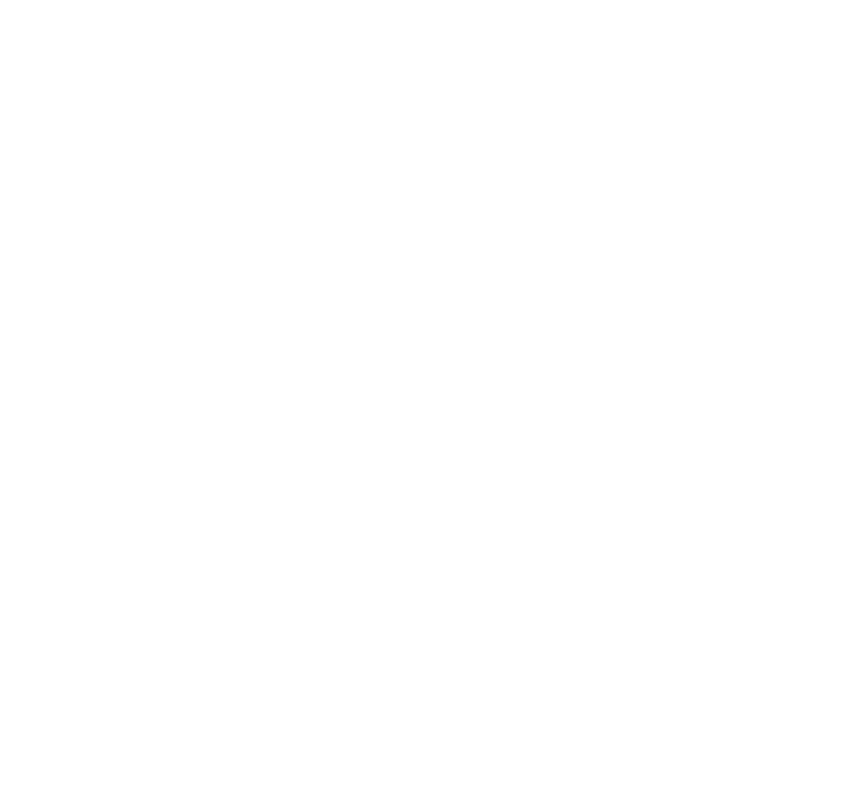
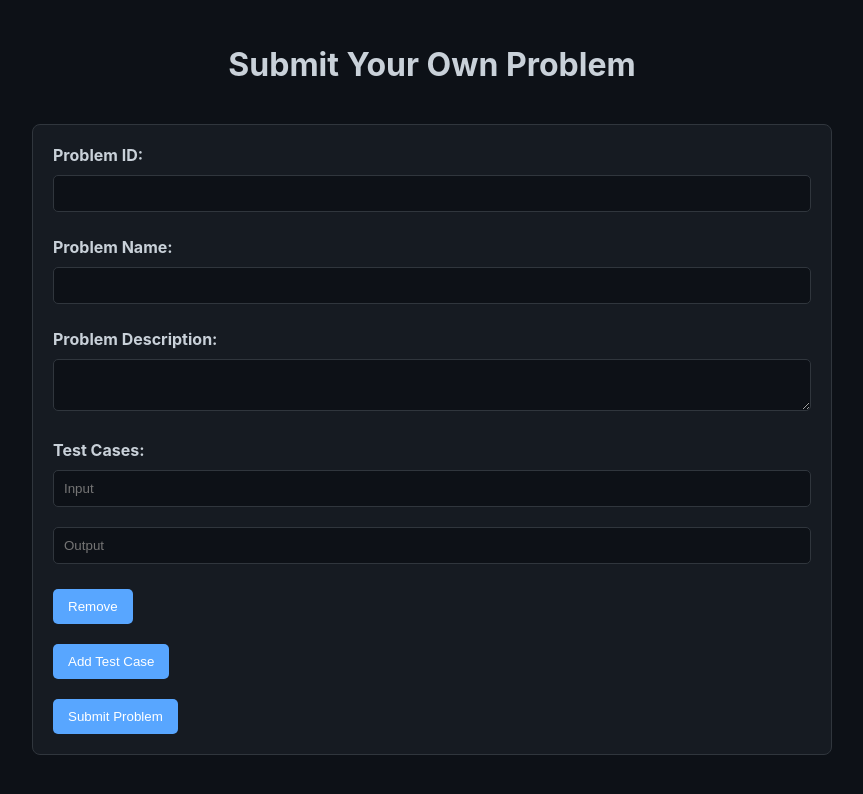
Before and after one commit to A-Sumit/CodeRush, a React (Create React App) app in the folder frontend/code-editor/: page /add-problem in a window 1280 px wide. Before the commit this address had no page. Shown: the top 794 px of the page, without its empty margins (208-1071 px from the left). Built offline with nearby package versions, Linux system fonts and the light colour scheme.

Commit message:
moved problem creation to new page

```diff
--- a/frontend/code-editor/src/App.js
+++ b/frontend/code-editor/src/App.js
@@ -1,9 +1,9 @@
-// App.js
 import React from 'react';
 import { BrowserRouter as Router, Route, Routes } from 'react-router-dom';
 import Homepage from './components/homepage/Homepage.js';
 import CodeEditor from './components/playground/codeEditor.jsx';
 import QuestionPage from './components/questions/QuestionPage.js';
+import AddProblemPage from './components/AddProblemPage/AddProblemPage.js';
 
 function App() {
   return (
@@ -12,8 +12,10 @@
         <Route path="/" element={<Homepage />} />
         <Route path="/coding-app" element={<CodeEditor />} />
         <Route path="/question/:problemID" element={<QuestionPage />} />
+        <Route path="/add-problem" element={<AddProblemPage />} /> {/* Updated to use element */}
       </Routes>
     </Router>
   );
 }
+
 export default App;
--- /dev/null
+++ b/frontend/code-editor/src/components/AddProblemPage/AddProblemPage.css
@@ -0,0 +1,61 @@
+/* AddProblemPage.css */
+.add-problem-container {
+    display: flex;
+    flex-direction: column;
+    justify-content: center;
+    align-items: center;
+    height: 100vh; /* Full height of the viewport */
+    width: 100vw; /* Full width of the viewport */
+    background-color: #0d1117; /* Dark background to match your theme */
+    color: #c9d1d9; /* Light text color */
+  }
+
+  form {
+    width: 80%; /* Adjust width as needed, e.g., 80% of the viewport width */
+    max-width: 800px; /* Limit the maximum width for larger screens */
+    padding: 20px;
+    border-radius: 8px;
+    background-color: #161b22; /* Dark background for the form */
+    border: 1px solid #30363d; /* Darker border for the form */
+    color: #c9d1d9; /* Light text color for the form */
+  }
+
+  form label {
+    display: block;
+    margin-bottom: 5px;
+    font-weight: bold;
+    color: #c9d1d9; /* Light text color for labels */
+  }
+
+  form input, form textarea {
+    width: 100%;
+    padding: 10px;
+    margin-top: 5px;
+    margin-bottom: 15px;
+    box-sizing: border-box;
+    background-color: #0d1117; /* Dark background for inputs and textarea */
+    color: #c9d1d9; /* Light text color */
+    border: 1px solid #30363d; /* Darker border */
+    border-radius: 5px;
+  }
+
+  form button {
+    margin-top: 10px;
+    padding: 10px 15px;
+    cursor: pointer;
+    background-color: #58a6ff; /* Button background */
+    color: #ffffff; /* Button text */
+    border: none;
+    border-radius: 5px;
+    transition: background-color 0.3s;
+  }
+
+  form button:hover {
+    background-color: #1f6feb; /* Darker blue on hover */
+  }
+
+  .add-problem-container h1 {
+    text-align: center;
+    margin-bottom: 20px;
+    color: #c9d1d9;
+  }
--- /dev/null
+++ b/frontend/code-editor/src/components/AddProblemPage/AddProblemPage.js
@@ -0,0 +1,80 @@
+// AddProblemPage.js
+import React from 'react';
+import { useForm, useFieldArray } from 'react-hook-form';
+import axios from 'axios';
+import './AddProblemPage.css';
+
+function AddProblemPage() {
+  const { register, handleSubmit, control, reset } = useForm({
+    defaultValues: {
+      testcases: [{ input: '', output: '' }],
+    },
+  });
+
+  const { fields, append, remove } = useFieldArray({
+    control,
+    name: 'testcases',
+  });
+
+  const onSubmit = data => {
+    axios.post('http://localhost:8080/api/setproblem', data)
+      .then(response => {
+        reset();  // Reset form after submission
+        alert('Problem added successfully!');
+      })
+      .catch(error => {
+        console.error('Error creating problem:', error);
+      });
+  };
+
+  return (
+    <div className="add-problem-container">
+      <h1>Submit Your Own Problem</h1>
+      <form onSubmit={handleSubmit(onSubmit)}>
+        <div>
+          <label>Problem ID:</label>
+          <input {...register('problemId')} required />
+        </div>
+        <div>
+          <label>Problem Name:</label>
+          <input {...register('title')} required />
+        </div>
+        <div>
+          <label>Problem Description:</label>
+          <textarea {...register('description')} required />
+        </div>
+
+        <div>
+          <label>Test Cases:</label>
+          {fields.map((field, index) => (
+            <div key={field.id}>
+              <input
+                placeholder="Input"
+                {...register(`testcases.${index}.input`)}
+                required
+              />
+              <input
+                placeholder="Output"
+                {...register(`testcases.${index}.output`)}
+                required
+              />
+              <button type="button" onClick={() => remove(index)}>
+                Remove
+              </button>
+            </div>
+          ))}
+          <button
+            type="button"
+            onClick={() => append({ input: '', output: '' })}
+          >
+            Add Test Case
+          </button>
+        </div>
+
+        <button type="submit">Submit Problem</button>
+      </form>
+    </div>
+  );
+}
+
+export default AddProblemPage;
--- a/frontend/code-editor/src/components/homepage/Homepage.css
+++ b/frontend/code-editor/src/components/homepage/Homepage.css
@@ -13,9 +13,30 @@
   background-color: #161b22;
   color: #c9d1d9;
   padding: 20px;
-    text-align: center;
-    align-items: top;
+  display: flex;
+  justify-content: space-between;
+  align-items: center;
   box-shadow: 0 2px 6px rgba(0, 0, 0, 0.5);
+}
+
+.header-buttons {
+  display: flex;
+  gap: 10px;
+}
+
+.access-button, .add-problem-button {
+  display: inline-block;
+  padding: 10px 20px;
+  background-color: #58a6ff;
+  color: #ffffff;
+  text-decoration: none;
+  border-radius: 8px;
+  font-size: 16px;
+  transition: background-color 0.3s;
+}
+
+.access-button:hover, .add-problem-button:hover {
+  background-color: #1f6feb;
 }
 
 .homepage-main {
@@ -26,48 +47,25 @@
   flex-wrap: wrap;
   gap: 20px;
   padding: 20px;
-    /* flex: 1; */
-    /* padding: 20px; */
 }
-  .problems-list, .create-problem-form {
+
+.problems-list {
   flex: 1;
-    min-width: 300px; /* Adjust this to fit your layout */
-    max-width: 45%;   /* Prevents the sections from becoming too wide */
+  min-width: 300px;
+  max-width: 45%;
 }
-  .questions-section {
+
+.problems-list h1 {
   margin-bottom: 20px;
 }
 
-  .questions-section h2 {
-    margin-bottom: 10px;
-  }
-
-  .questions-section ul {
+.problems-list ul {
   list-style-type: none;
   padding: 0;
 }
 
-  .questions-section li {
+.problems-list li {
   margin: 5px 0;
-  }
-
-  .access-section {
-    margin-top: 20px;
-  }
-
-  .access-button {
-    display: inline-block;
-    padding: 10px 20px;
-    background-color: #58a6ff;
-    color: #ffffff;
-    text-decoration: none;
-    border-radius: 8px;
-    font-size: 16px;
-    transition: background-color 0.3s;
-  }
-
-  .access-button:hover {
-    background-color: #1f6feb;
 }
 
 form {
--- a/frontend/code-editor/src/components/homepage/Homepage.js
+++ b/frontend/code-editor/src/components/homepage/Homepage.js
@@ -2,58 +2,33 @@
 import { Link } from 'react-router-dom';
 import { useEffect, useState } from 'react';
 import axios from 'axios';
-import { useForm, useFieldArray } from 'react-hook-form';
 import './Homepage.css';
 
 function Homepage() {
   const [problems, setProblems] = useState([]);
-  const [showForm, setShowForm] = useState(false);
-
-  const { register, handleSubmit, control, reset } = useForm({
-    defaultValues: {
-      testcases: [{ input: '', output: '' }],
-    },
-  });
-
-  const { fields, append, remove } = useFieldArray({
-    control,
-    name: 'testcases',
-  });
 
   useEffect(() => {
     // Fetch problems from API
     axios.get('http://localhost:8080/api/problem')
       .then(response => {
         setProblems(response.data);
-        // console.log(response.data);
       })
       .catch(error => {
         console.error('Error fetching problems:', error);
       });
   }, []);
 
-  const onSubmit = data => {
-    axios.post('http://localhost:8080/api/setproblem', data)
-      .then(response => {
-        setProblems([...problems, response.data]);
-        setShowForm(false);
-        reset();  // Reset form after submission
-      })
-      .catch(error => {
-        console.error('Error creating problem:', error);
-      });
-  };
-
   return (
     <div className="homepage-container">
       <header className="homepage-header">
         <h1>Welcome to Code Explorer</h1>
-      <section className="access-section">
-        <Link to="/coding-app" className="access-button">Go to PlayGround</Link>
-      </section>
+        <div className="header-buttons">
+          <Link to="/coding-app" className="access-button">Playground</Link>
+          <Link to="/add-problem" className="add-problem-button">Add Your Problem</Link>
+        </div>
       </header>
       <main className="homepage-main">
-      <div className='problems-list'>
+        <div className="problems-list">
           <h1>Problems List</h1>
           <ul>
             {problems.map(problem => (
@@ -63,54 +38,6 @@
             ))}
           </ul>
         </div>
-      <div className='create-problem-form'>
-        <h1>Submit Your Own Problem</h1>
-        { (
-          <form onSubmit={handleSubmit(onSubmit)}>
-            <div>
-              <label>Problem ID:</label>
-              <input {...register('problemId')} required />
-            </div>
-            <div>
-              <label>Problem Name:</label>
-              <input {...register('title')} required />
-            </div>
-            <div>
-              <label>Problem Description:</label>
-              <textarea {...register('description')} required />
-            </div>
-
-            <div>
-              <label>Test Cases:</label>
-              {fields.map((field, index) => (
-                <div key={field.id}>
-                  <input
-                    placeholder="Input"
-                    {...register(`testcases.${index}.input`)}
-                    required
-                  />
-                  <input
-                    placeholder="Output"
-                    {...register(`testcases.${index}.output`)}
-                    required
-                  />
-                  <button type="button" onClick={() => remove(index)}>
-                    Remove
-                  </button>
-                </div>
-              ))}
-              <button
-                type="button"
-                onClick={() => append({ input: '', output: '' })}
-              >
-                Add Test Case
-              </button>
-            </div>
-
-            <button type="submit">Submit Problem</button>
-          </form>
-        )}
-      </div>
       </main>
     </div>
   );
```
Lines whose indentation alone changed are shown as unchanged.
